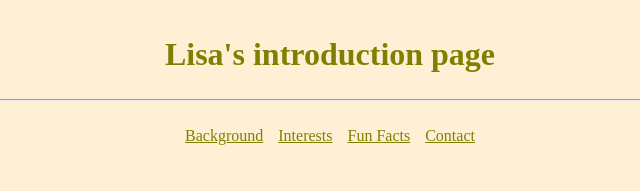
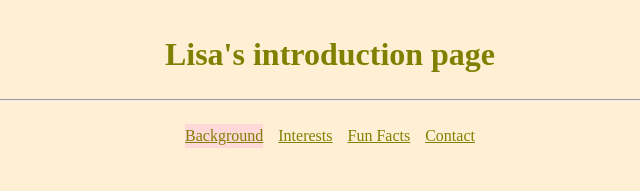
Before and after one commit to lissim2004-stack/Intropage-WR2, a plain HTML site: page index.html in a window 1280 px wide. In both pictures the pointer is over the link "Background". Shown: the top 191 px of the page, 310-950 px from the left. Drawn offline with Linux system fonts and the light colour scheme.

Commit message:
Added hover effect on nav.

```diff
--- a/style.css
+++ b/style.css
@@ -31,6 +31,10 @@ nav {
 
 nav a {
   color: #808000;
+}
+
+nav a:hover {
+ background-color: #ffd9d9;
 }
 
 main {
```
